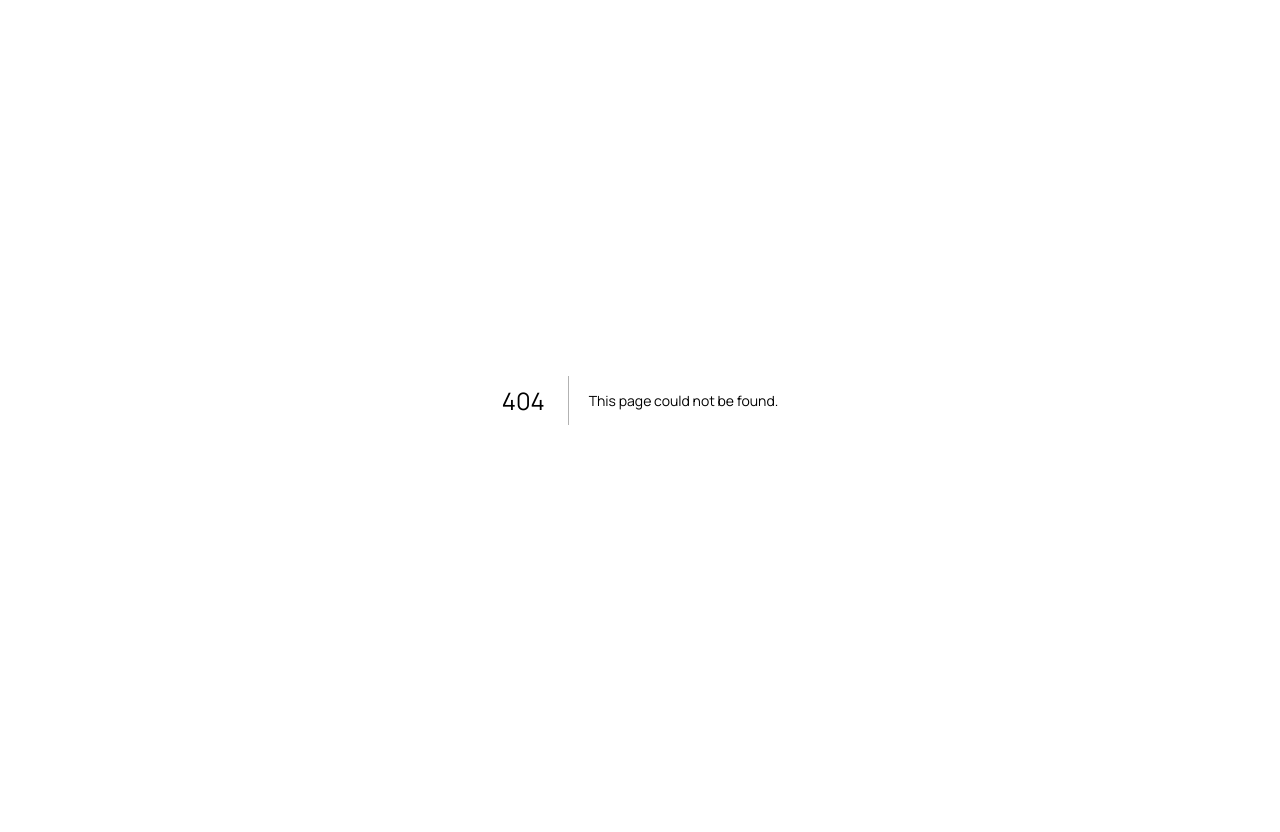
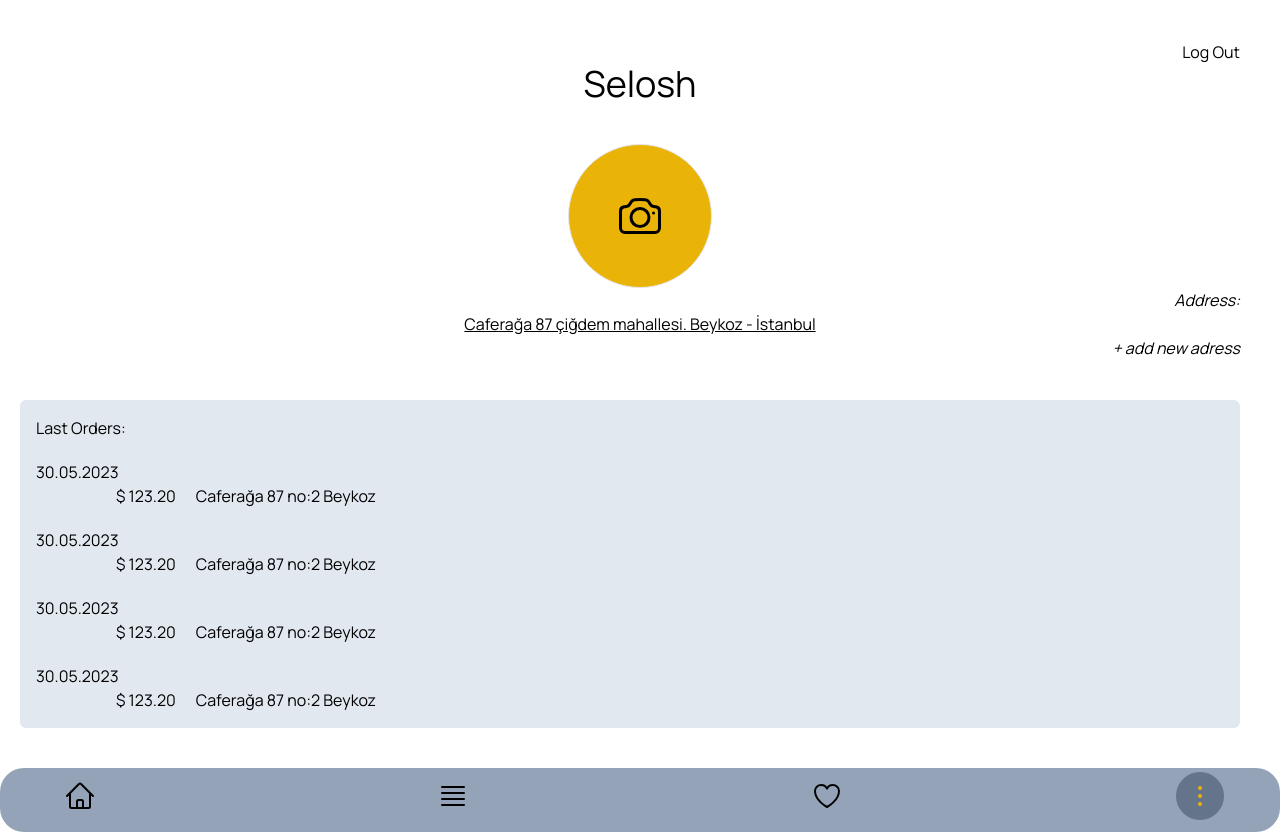
Before and after one commit to barisbulutdemir/Grocery-Nextjs-Tailwind, a Next.js app: page /profile in a window 1280 px wide. Before the commit this address had no page. Before the commit the page ends 800 px from the top, so only its background shows below. Built offline with nearby package versions, Linux system fonts and the light colour scheme.

Commit message:
profile and search result
profile and search result

```diff
--- a/src/companents/CartView.js
+++ b/src/companents/CartView.js
@@ -1,33 +1,36 @@
 import {useSelector} from "react-redux";
-import {selectItems} from "@/redux/cartSlice";
+import {selectItems, selectTotal} from "@/redux/cartSlice";
 
 
 export default function CartView(){
 
     const items = useSelector(selectItems);
+    const total = useSelector(selectTotal);
+
+
 
 
     return(
         <>
-            <div className="bg-slate-50 p-5 rounded shadow shadow-gray-300 ">
-                <div className="text-sm ">Total: $108,00 </div>
-                <div className="w-[85%] h-0.5 bg-slate-600 mx-auto"></div>
-                <div className=" grid ">
-                    <div className="flex items-center space-x-2 text-sm mt-2 justify-between  ">
-                        <p className=""><span>- </span>Banana</p>
-                        <p>1 kg</p>
-                        <p>$12</p>
-                    </div>
-                    <div className="flex items-center space-x-2 text-sm mt-2 justify-between">
-                        <p><span>- </span>Watermelon</p>
-                        <p>1 kg</p>
-                        <p>$12</p>
-                    </div>
-                    <div className="flex items-center space-x-2 text-sm mt-2 justify-between">
-                        <p><span>- </span>Cucumber</p>
-                        <p>1 kg</p>
-                        <p>$12</p>
-                    </div>
+            <div className="bg-slate-200 p-5 rounded shadow shadow-gray-300 z-50 ">
+                <div className="text-sm  text-black ">Total: $ {total} </div>
+                <div className="w-[90%] h-0.5 bg-slate-600 mx-auto"></div>
+                <div className=" grid  ">
+                    {items?.map((item,index) => (
+                        <div key={index}  className="flex items-center justify-between space-x-4 space-y-4 border-b-2 border-slate-300  ">
+                            <div className="">
+                                <div className="  w-24 h-auto overflow-hidden mt-4 ">{item.title}</div>
+                            </div>
+                            <div>
+                                <div className=" w-1/10 h-auto  ">{item.quantity}</div>
+                            </div>
+                            <div>
+                                <div className=" w-2/10 h-auto ">${item.price}</div>
+                            </div>
+                        </div>
+
+
+                    ))}
 
                 </div>
                 <div className="flex bg-app-blue items-center justify-center rounded-xl text-white mt-5">
--- a/src/companents/Header.js
+++ b/src/companents/Header.js
@@ -7,6 +7,7 @@ import {
 import CartView from "@/companents/CartView";
 import { useSelector } from "react-redux";
 import { selectItems} from "@/redux/cartSlice";
+import Search from "@/companents/Search";
 
 export default function Header() {
 
@@ -56,14 +57,7 @@ export default function Header() {
 
                 {/* Search Start */}
 
-                <div className="flex justify-center rounded-full w-[90%] mx-auto py-5 text-md bg-blue-950 gap-3 ">
-                    <MagnifyingGlassIcon className="text-white w-6 " />
-                    <input
-                        type="text"
-                        className="w-[80%] bg-blue-950 outline-none text-white"
-                        placeholder="Search Products or store"
-                    />
-                </div>
+               <Search />
 
                 {/* Search end  */}
 
@@ -93,7 +87,7 @@ export default function Header() {
                 {/* address end */}
 
                 {isCartOpen && (
-                    <div ref={cartViewRef} className="absolute right-20 top-6 transform transition-all duration-300">
+                    <div ref={cartViewRef} className="absolute right-20 top-6 z-50">
                         <CartView />
                     </div>
                 )}
--- /dev/null
+++ b/src/companents/Login.js
@@ -0,0 +1,29 @@
+export default function Login(){
+
+    return(
+        <>
+            <div className="mt-24">
+                <h1 className="text-6xl text-center text-slate-400">login</h1>
+            </div>
+            <div className="mt-10 flex justify-center rounded-3xl">
+                <input
+                    placeholder="Email"
+                    className="w-[80%] h-16 bg-yellow-500 overflow-hidden rounded-3xl px-7
+                    placeholder:text-white"/>
+            </div>
+            <div className="mt-5 flex justify-center rounded-3xl">
+                <input
+                    placeholder="Password"
+                    className="w-[80%] h-16 bg-yellow-500 overflow-hidden rounded-3xl px-7
+                    placeholder:text-white"/>
+            </div>
+            <div className="flex justify-center">
+
+                <button className="bg-app-blue hover:bg-app-blue/70 cursor-pointer text-white w-[50%] h-16 rounded-3xl mt-5 ">
+                    Login
+                </button>
+            </div>
+
+        </>
+    )
+}
--- a/src/companents/Menu.js
+++ b/src/companents/Menu.js
@@ -12,7 +12,7 @@ export default function Menu(){
     return (
         <>
             <div className=" sticky bottom-5 z-10  h-[8vh] bg-slate-400 px-16 rounded-3xl ">
-                 <div className=" flex  justify-between  items-center pt-5">
+                 <div className=" flex  justify-between  items-center pt-3">
 
                      <Link className={pathname === '/' ? activeMenu : passiveMenu} href="/">
                          <HomeIcon className="menuicons " />
--- /dev/null
+++ b/src/companents/Search.js
@@ -0,0 +1,58 @@
+import { MagnifyingGlassIcon } from "@heroicons/react/24/outline";
+import { useState } from "react";
+import { products } from "@/data";
+import SearchResult from "@/companents/SearchResult";
+import Link from "next/link";
+
+let timeout = null;
+
+export default function Search() {
+    const [searchResults, setSearchResults] = useState([]);
+    const [showResults, setShowResults] = useState(false);
+
+
+
+    {/* Search yaparken bekleme veriyoruz. Performans için. Arama yapmaya başladıktan belli
+     bir süre sonra aramayı çalıştırır. */}
+    const onSearch = (searchText) => {
+        if (timeout) {
+            clearTimeout(timeout);
+        }
+
+        timeout = setTimeout(() => {
+            if (searchText.trim() === "") {
+                setShowResults(false);
+            } else {
+                const results = products.filter(product =>
+                    product.title.toLowerCase().includes(searchText.toLowerCase())
+                );
+                setSearchResults(results);
+                setShowResults(true);
+            }
+        }, 500);
+    };
+
+    return (
+        <div className="relative">
+            <div className="flex justify-center rounded-full w-[90%] mx-auto py-5 text-md bg-blue-950 gap-3 ">
+                <MagnifyingGlassIcon className="text-white w-6 " />
+                <input
+                    type="text"
+                    className="w-[80%] bg-blue-950 outline-none text-white"
+                    placeholder="Search Products or store"
+                    onChange={(e) => onSearch(e.target.value)}
+                />
+
+                {showResults && (
+                    <div className="search-results absolute bg-slate-200 top-16  w-[80%] rounded space-y-2 px-3">
+                        {searchResults.map(result => (
+                            <Link key={result.id} href={'/'}>
+                                {result.title}
+                            </Link>
+                        ))}
+                    </div>
+                )}
+            </div>
+        </div>
+    );
+}
--- a/src/data.js
+++ b/src/data.js
@@ -29,7 +29,7 @@ export const recommendedItems = {
             title:"Lemon",
             category:"organic",
             description:"Lorem Ipsum is simply dummy text of the printing and",
-            price:"1,2",
+            price:1.2,
             img:lemon,
 
         },
@@ -38,7 +38,7 @@ export const recommendedItems = {
             title:"Watermelon",
             category:"electronic",
             description:"Lorem Ipsum is simply dummy text of the printing and",
-            price:"1,2",
+            price:"1.2",
             img:watermelon,
 
         },
@@ -149,7 +149,7 @@ export const products = [
         title:"Lemon",
         category:"electronic",
         description:"Lorem Ipsum is simply dummy text of the printing and",
-        price:"1,2",
+        price:23,
         img:lemon,
 
     },
@@ -158,7 +158,7 @@ export const products = [
         title:"Watermelon",
         category:"food",
         description:"Lorem Ipsum is simply dummy text of the printing and",
-        price:"1,2",
+        price:15,
         img:watermelon,
 
     },
@@ -167,7 +167,7 @@ export const products = [
         title:"Green Tea",
         category:"food",
         description:"Lorem Ipsum is simply dummy text of the printing and",
-        price:"1,2",
+        price:13,
         img:greentea,
 
     },
@@ -176,7 +176,7 @@ export const products = [
         title:"Cucumber",
         category:"organic",
         description:"Lorem Ipsum is simply dummy text of the printing and",
-        price:"1,2",
+        price:12,
         img:cucumber,
 
     },
@@ -185,7 +185,7 @@ export const products = [
         title:"Onion",
         category:"Fruit",
         description:"Lorem Ipsum is simply dummy text of the printing and",
-        price:"1,2",
+        price:1.2,
         img:onion,
 
     },
@@ -194,7 +194,7 @@ export const products = [
         title:"Patato",
         category:"house",
         description:"Lorem Ipsum is simply dummy text of the printing and",
-        price:"1,2",
+        price:1.2,
         img:patato,
 
     },
@@ -203,7 +203,7 @@ export const products = [
         title:"Huawei Freelance",
         category:"electronic",
         description:"Lorem Ipsum is simply dummy text of the printing and",
-        price:"100",
+        price:100,
         img:huaweifreelance,
 
     },
@@ -212,7 +212,7 @@ export const products = [
         title:"Lightning Cable",
         category:"food",
         description:"Lorem Ipsum is simply dummy text of the printing and",
-        price:"1,2",
+        price:1.2,
         img:lightningcable,
 
     },
@@ -221,7 +221,7 @@ export const products = [
         title:"phone-holder",
         category:"electronic",
         description:"Lorem Ipsum is simply dummy text of the printing and",
-        price:"32",
+        price:32,
         img:phoneholder,
 
     },
@@ -230,7 +230,7 @@ export const products = [
         title:"10.000 mah Powerbank",
         category:"electronic",
         description:"Lorem Ipsum is simply dummy text of the printing and",
-        price:"55",
+        price:55,
         img:powerbank,
 
     },
@@ -239,7 +239,7 @@ export const products = [
         title:"8D Screen Protecter",
         category:"electronic",
         description:"Lorem Ipsum is simply dummy text of the printing and",
-        price:"12",
+        price:12,
         img:screenprotecter,
 
     },
@@ -248,7 +248,7 @@ export const products = [
         title:"Ttec Charger + Lightning Cable ",
         category:"electronic",
         description:"Lorem Ipsum is simply dummy text of the printing and",
-        price:"132",
+        price:132,
         img:tteccharger,
 
     },
@@ -257,7 +257,7 @@ export const products = [
         title:"Ttec Lightning Cable",
         category:"electronic",
         description:"Lorem Ipsum is simply dummy text of the printing and",
-        price:"45",
+        price:45,
         img:typeccable,
 
     },
--- a/src/pages/products.js
+++ b/src/pages/products.js
@@ -10,8 +10,8 @@ import {addToCart, removeFromCart} from "@/redux/cartSlice";
 export default function Products( {filteredProducts}) {
 
     const onAddToCart = (product) => {
+        console.log(product); // bu satırı ekleyin
         dispatch(addToCart(product));
-        console.log(dispatch);
 
     };
 
@@ -35,9 +35,10 @@ export default function Products( {filteredProducts}) {
                             <p className="text-md text-slate-600 font-light">
                                 Unit <span className="font-bold">${product.price}</span>
                             </p>
-                            <button className="bg-yellow-500 w-6 text-white rounded-full cursor-pointer" onClick={()=> {onAddToCart(); }}>
-                                Ekle
+                            <button className="bg-yellow-500 w-6 text-white rounded-full cursor-pointer" onClick={()=> {onAddToCart(product); }}>
+                                <PlusIcon/>
                             </button>
+
                         </div>
                     </div>
                 ))}
--- /dev/null
+++ b/src/pages/profile.js
@@ -0,0 +1,87 @@
+    import Menu from "@/companents/Menu";
+    import Login from "@/companents/Login";
+    import {CameraIcon} from "@heroicons/react/24/outline";
+
+    export default function Profile(){
+        let kullaniciGirisYaptiMi = true;  // bu değeri kullanıcının oturum durumuna göre ayarlayın
+
+        return (
+
+
+            <>
+                {kullaniciGirisYaptiMi ? (
+                    <div>
+                        {/* Kullanıcı oturum açmışsa bu div gösterilir */}
+                        <div>
+                            <div className="mt-10 mr-10">
+                                <p className="text-right cursor-pointer hover:underline hover:text-blue-500 transition-all duration-300">  Log Out</p>
+
+                            </div>
+                            <div className="text-center mt-15">
+                                <h1 className="text-4xl"> Selosh</h1>
+                                <div className="h-36 w-36 mx-auto rounded-full border bg-yellow-500 mt-10 flex items-center justify-center">
+                                    <div className=" h-12 w-12 cursor-pointer hover:text-white">
+                                        <CameraIcon className=""/>
+                                    </div>
+
+                                </div>
+                            </div>
+                            <div>
+                                <h1 className="text-right  mr-10 italic">Address:</h1>
+                                <p className="text-center underline">Caferağa 87 çiğdem mahallesi. Beykoz - İstanbul</p>
+                                <p className="text-right mr-10 italic cursor-pointer   hover:underline hover:text-blue-900"> + add new adress</p>
+                            </div>
+                            <div className="mt-10 ml-5 bg-slate-200 rounded-md m-10 p-4 items-center ">
+                                <h3 className=""> Last Orders:</h3>
+                                <div className="mt-5  ">
+                                    <p>30.05.2023</p>
+                                    <div className="flex space-x-5 ml-20">
+                                        <p>$ 123.20</p>
+                                        <p> Caferağa 87 no:2 Beykoz</p>
+                                    </div>
+                                </div>
+                                <div className="mt-5  ">
+                                    <p>30.05.2023</p>
+                                    <div className="flex space-x-5 ml-20">
+                                        <p>$ 123.20</p>
+                                        <p> Caferağa 87 no:2 Beykoz</p>
+                                    </div>
+                                </div>
+                                <div className="mt-5  ">
+                                    <p>30.05.2023</p>
+                                    <div className="flex space-x-5 ml-20">
+                                        <p>$ 123.20</p>
+                                        <p> Caferağa 87 no:2 Beykoz</p>
+                                    </div>
+                                </div>
+                                <div className="mt-5  ">
+                                    <p>30.05.2023</p>
+                                    <div className="flex space-x-5 ml-20">
+                                        <p>$ 123.20</p>
+                                        <p> Caferağa 87 no:2 Beykoz</p>
+                                    </div>
+                                </div>
+
+                            </div>
+
+                        </div>
+
+                        <div className="mt-10">
+                            <Menu />
+                        </div>
+
+
+                    </div>
+                ) : (
+                    <div>
+                        <Login />
+                    </div>
+                )}
+                {
+
+                }
+
+
+            </>
+        )
+    }
--- a/src/redux/cartSlice.js
+++ b/src/redux/cartSlice.js
@@ -9,7 +9,7 @@ const cartSlice = createSlice({
     initialState,
     reducers: {
         addToCart: (state, action) => {
-            const itemIndex = state.items.findIndex((item) => item.id === action.payload.id);
+            const itemIndex = state.items.findIndex((item) => item && item.id === action.payload.id);
 
             if (itemIndex >= 0) {
                 state.items[itemIndex].quantity += 1;
@@ -17,6 +17,7 @@ const cartSlice = createSlice({
                 state.items.push({ ...action.payload, quantity: 1 });
             }
         },
+
 
         removeFromCart: (state, action) => {
             state.items = state.items.filter(item => item.id !== action.payload.id);
@@ -26,5 +27,7 @@ const cartSlice = createSlice({
 
 export const { addToCart, removeFromCart } = cartSlice.actions;
 export const selectItems = (state) => state.cart.items;
+export const selectTotal = (state) =>
+    state.cart.items.reduce((total,item)=>total + item.price, 0);
 
 export default cartSlice.reducer;
```
Also changed, not shown: src/companents/SearchResult.js (added).
